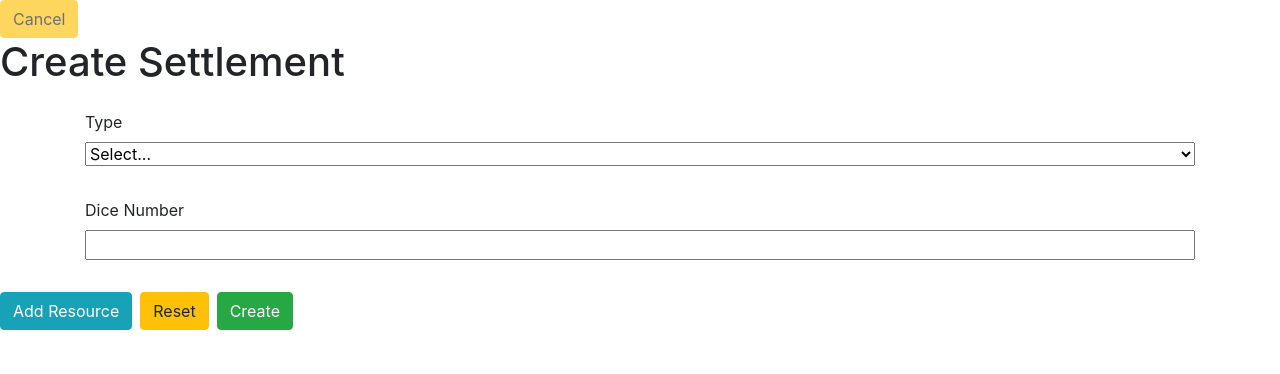
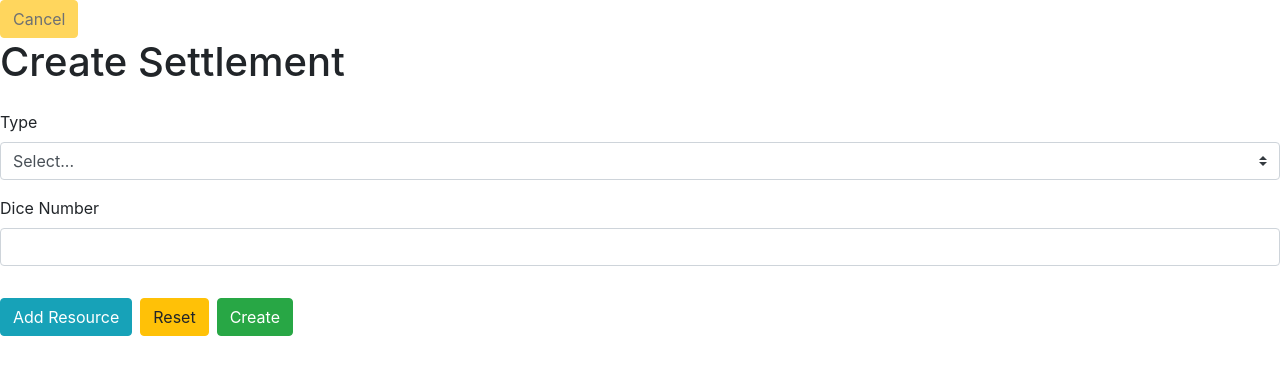
Before and after one commit to mpalmr/catan-helper, a Vue app: page / in a window 1280 px wide. Shown: the top 374 px of the page. Built offline with nearby package versions, Linux system fonts and the light colour scheme.

Commit message:
bootstrap form inputs

```diff
--- a/src/components/CreateSettlement.vue
+++ b/src/components/CreateSettlement.vue
@@ -1,29 +1,37 @@
 <template>
-	<form @submit.prevent="onSubmit" novalidate>
+	<b-form @submit.prevent="onSubmit" @reset="reset" novalidate>
 		<h1>
 			Create Settlement
 		</h1>
 
 		<ul>
 			<li v-for="(resource, i) in resources" :key="resource.id">
-				<InputWrap :error="resource.errors.type" label="Type">
-					<select v-model="resource.type">
-						<option disabled selected :value="null">
-							Select...
-						</option>
-						<option
-							v-for="resourceType in resourceTypes"
-							:key="resourceType.id"
-							:value="resourceType.id"
-						>
-							{{ resourceType.name }}
-						</option>
-					</select>
-				</InputWrap>
+				<b-form-group
+					:invalid-feedback="resource.errors.type"
+					:label-for="`type_${resource.id}`"
+					label="Type"
+				>
+					<b-form-select
+						v-model="resource.type"
+						:id="`type_${resource.id}`"
+						:options="resourceTypeOptions"
+					/>
+				</b-form-group>
 
-				<InputWrap :error="resource.errors.diceNumber" label="Dice Number">
-					<input v-model.number="resource.diceNumber" type="number" min="2" max="12" step="1" />
-				</InputWrap>
+				<b-form-group
+					:invalid-feedback="resource.errors.diceNumber"
+					:label-for="`diceNumber_${resource.id}`"
+					label="Dice Number"
+				>
+					<b-form-input
+						v-model.number="resource.diceNumber"
+						:id="`diceNumber_${resource.id}`"
+						type="number"
+						min="2"
+						max="12"
+						step="1"
+					/>
+				</b-form-group>
 
 				<b-button v-if="i > 0" @click="removeResource(resource.id)">
 					Remove
@@ -34,14 +42,13 @@
 		<b-button @click="addResource" :disabled="this.resources.length >= 3" variant="info">
 			Add Resource
 		</b-button>
-
-		<b-button @click="reset" type="button" variant="warning">
+		<b-button @click="reset" type="reset" variant="warning">
 			Reset
 		</b-button>
 		<b-button type="submit" variant="success">
 			Create
 		</b-button>
-	</form>
+	</b-form>
 </template>
 
 
@@ -49,6 +56,9 @@
 import uuid from 'uuid/v4';
 import InputWrap from './input/Wrap';
 import { resources as resourceTypes } from '../constants';
+
+const resourceTypeOptions = [{ value: null, text: 'Select...' }]
+	.concat(resourceTypes.map(({ id, name }) => ({ value: id, text: name, disabled: true })));
 
 function validateDiceNumber(diceNumber) {
 	if (diceNumber === null) return 'Required';
@@ -72,7 +82,7 @@ export default {
 
 	data() {
 		return {
-			resourceTypes,
+			resourceTypeOptions,
 			resources: [defaultSettlement()],
 		};
 	},
@@ -91,14 +101,12 @@ export default {
 		},
 
 		validate() {
-			this.resources = this.resources.map(({ type, diceNumber, ...resource }) => ({
+			this.resources = this.resources.map(resource => ({
 				...resource,
-				type,
-				diceNumber,
 				applyErrors: true,
 				errors: {
-					type: type ? null : 'Required',
-					diceNumber: validateDiceNumber(diceNumber),
+					type: resource.type ? null : 'Required',
+					diceNumber: validateDiceNumber(resource.diceNumber),
 				},
 			}));
 		},
```
